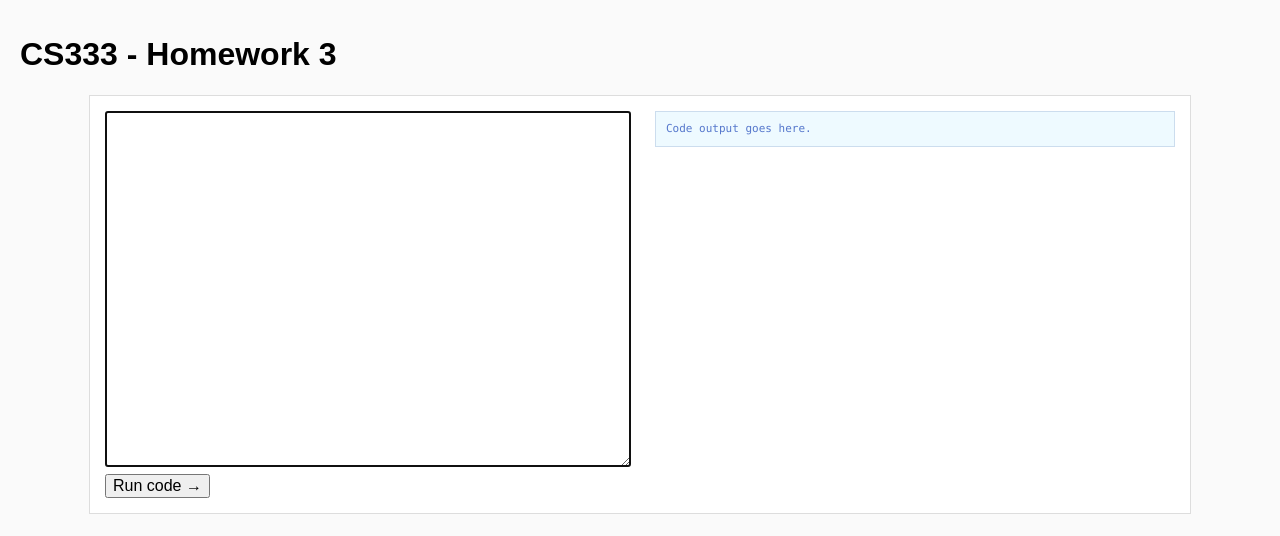
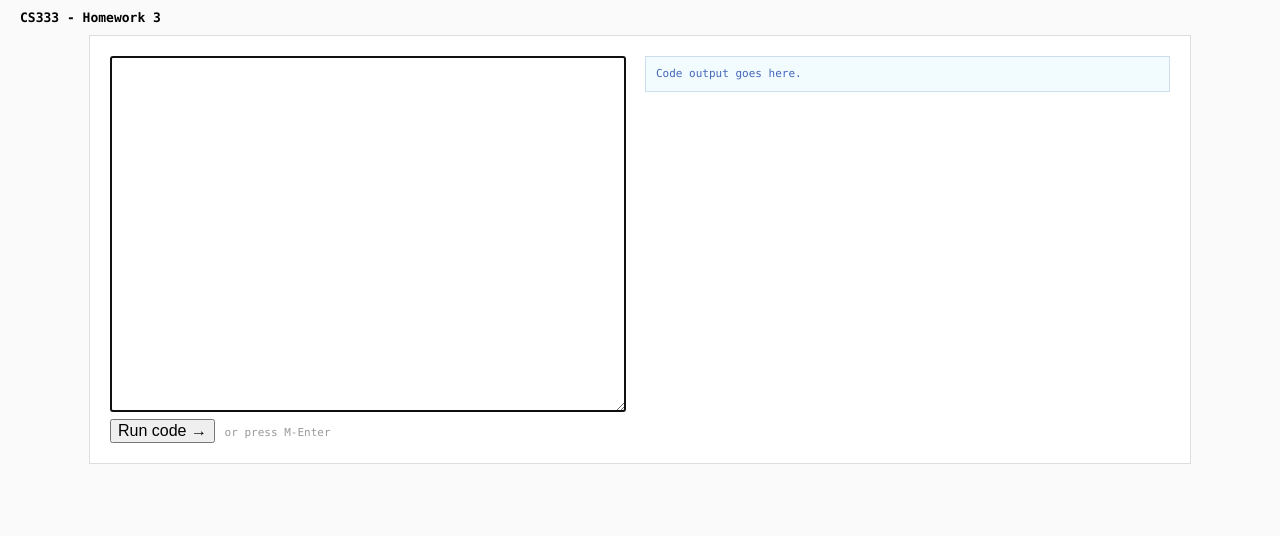
Before and after one commit to 6/CS-Projects, a plain HTML site: page 333/hw3/hw3.html in a window 1280 px wide. Drawn offline with Linux system fonts and the light colour scheme.

Commit message:
better CSS and meta-enter compile

```diff
--- a/333/hw3/hw3.html
+++ b/333/hw3/hw3.html
@@ -24,6 +24,7 @@ Peter Graham CS333
     .half
       %textarea#code
       %button#run-code-button Run code &rarr;
+      %span.tip or press M-Enter
   .half-wrap
     #output.half
       Code output goes here.
--- a/333/hw3/peter-lib/html-coffee.coffee
+++ b/333/hw3/peter-lib/html-coffee.coffee
@@ -36,4 +36,5 @@ $ ->
   $.fn.tabOverride.setTabSize 2
   $("#code").tabOverride()
   $("#code").focus()
+  $("#code").keydown (e) -> run_code() if e.which == 13 and e.metaKey
   $("#run-code-button").click run_code
--- a/333/hw3/peter-lib/html-coffee.less
+++ b/333/hw3/peter-lib/html-coffee.less
@@ -1,4 +1,4 @@
-@grey: #888;
+@grey: #999;
 @light-grey: #fafafa;
 @medium-grey: #ddd;
 
@@ -17,8 +17,9 @@
 
 // ELEMENTS
 body {
+  .mono-font;
   background:@light-grey;
-  padding:15px 20px;
+  padding:0 20px;
 }
 
 a {
@@ -41,19 +42,33 @@ a {
   .left;
   width: 50%;
   .half {
-    margin: 15px;
+    margin: 20px;
+  }
+  #output.half {
+    margin-left: 5px;
   }
 }
 
 .mono-font {
+  font-family:"Bitstream Vera Sans Mono",Monaco,monospace;
+}
+
+.tip {
+  color: @grey;
   .small;
-  font-family:"Bitstream Vera Sans Mono",Monaco,monospace;
+}
+
+#title {
+  .mono-font;
+  .medium;
+  margin: 10px 0;
 }
 
 #code {
   width: 100%;
   height: 350px;
   .mono-font;
+  .small;
 }
 
 #run-code-button {
@@ -62,15 +77,16 @@ a {
 
 #output {
   .mono-font;
+  .small;
   line-height: 1.3;
   padding: 10px;
-  background: #eefaff;
+  background: #f2fcff;
   border:1px solid #cde;
-  color: #57c;
+  color: #46b;
 }
 
 #output.error {
-  background: #fee;
+  background: #fff4f4;
   border:1px solid #ecc;
-  color: #c55;
+  color: #b33;
 }
```
